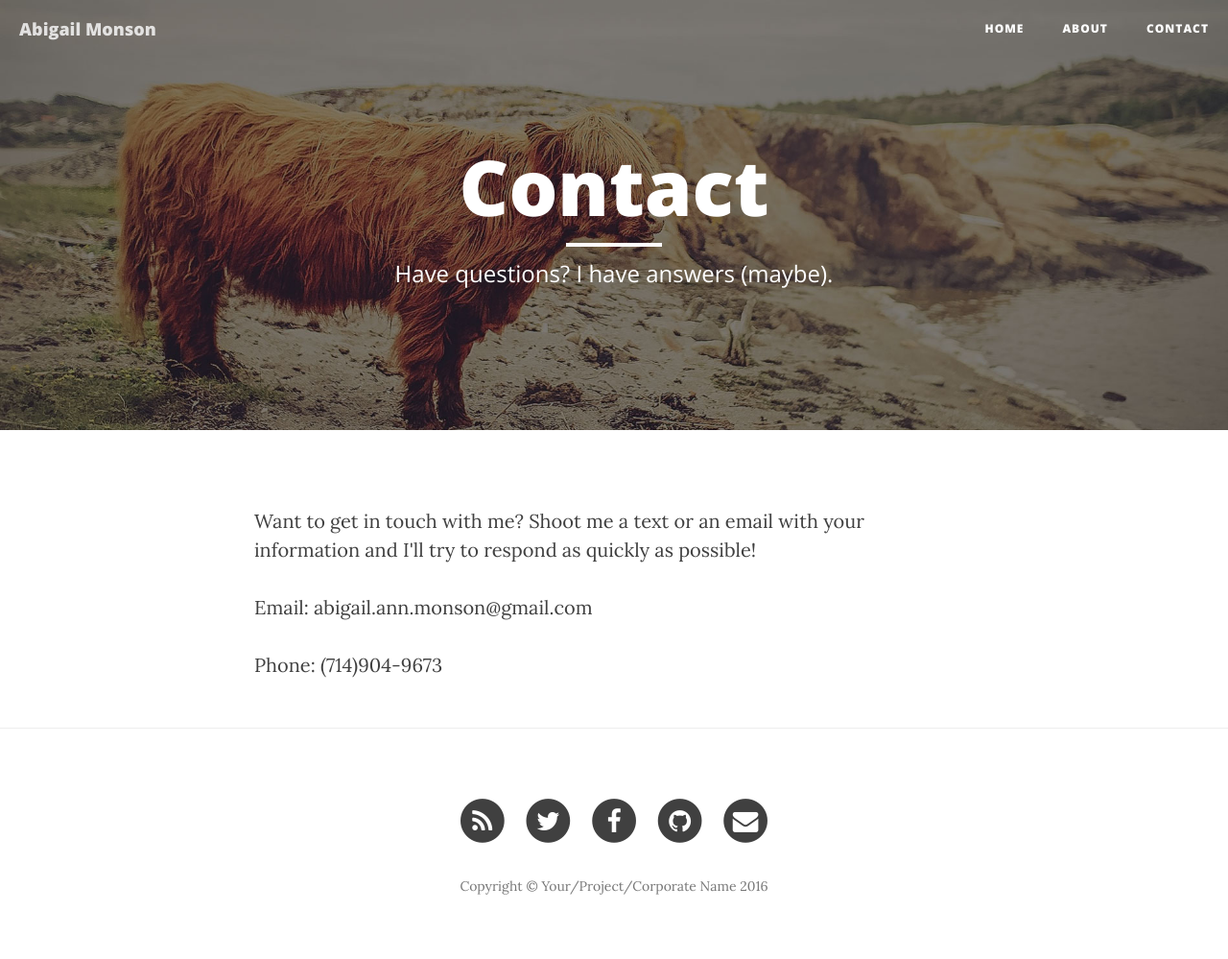
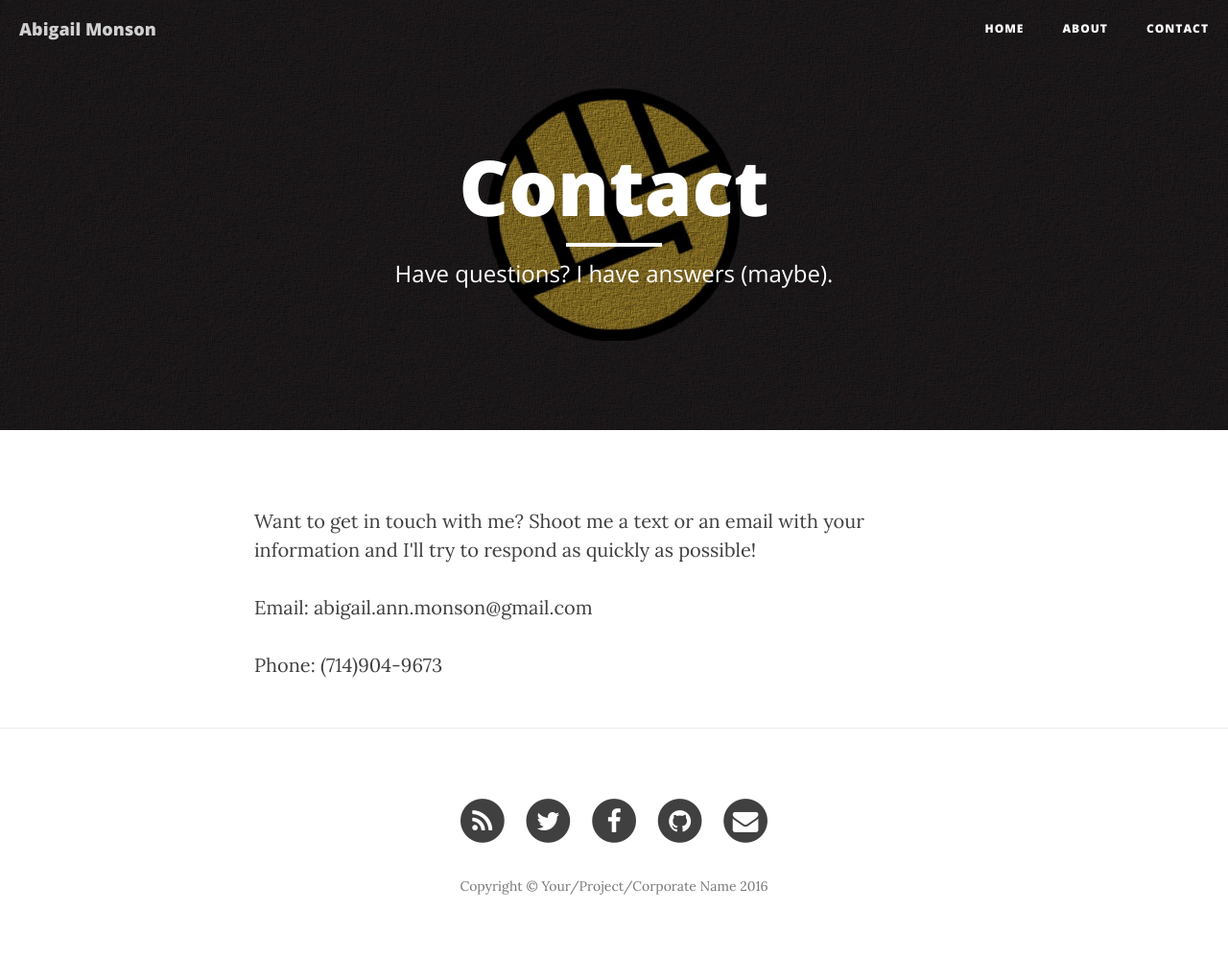
Before and after one commit to abbycakes207/abbycakes207.github.io, a Jekyll site: the page built from contact.html, in a window 1280 px wide. Shown: the whole page at 96% size. Built offline with Jekyll 4.4.1, drawn with Linux system fonts in a browser that asks for light colours; nearby versions of some CDN libraries.

Commit message:
Updated header image for contact page

```diff
--- a/contact.html
+++ b/contact.html
@@ -2,7 +2,7 @@
 layout: page
 title: "Contact"
 description: "Have questions? I have answers (maybe)."
-header-img: "img/contact-bg.jpg"
+header-img: "img/hero-punch.jpg"
 ---
 
 <p>Want to get in touch with me? Shoot me a text or an email with your information and I'll try to respond as quickly as possible!</p>
```
